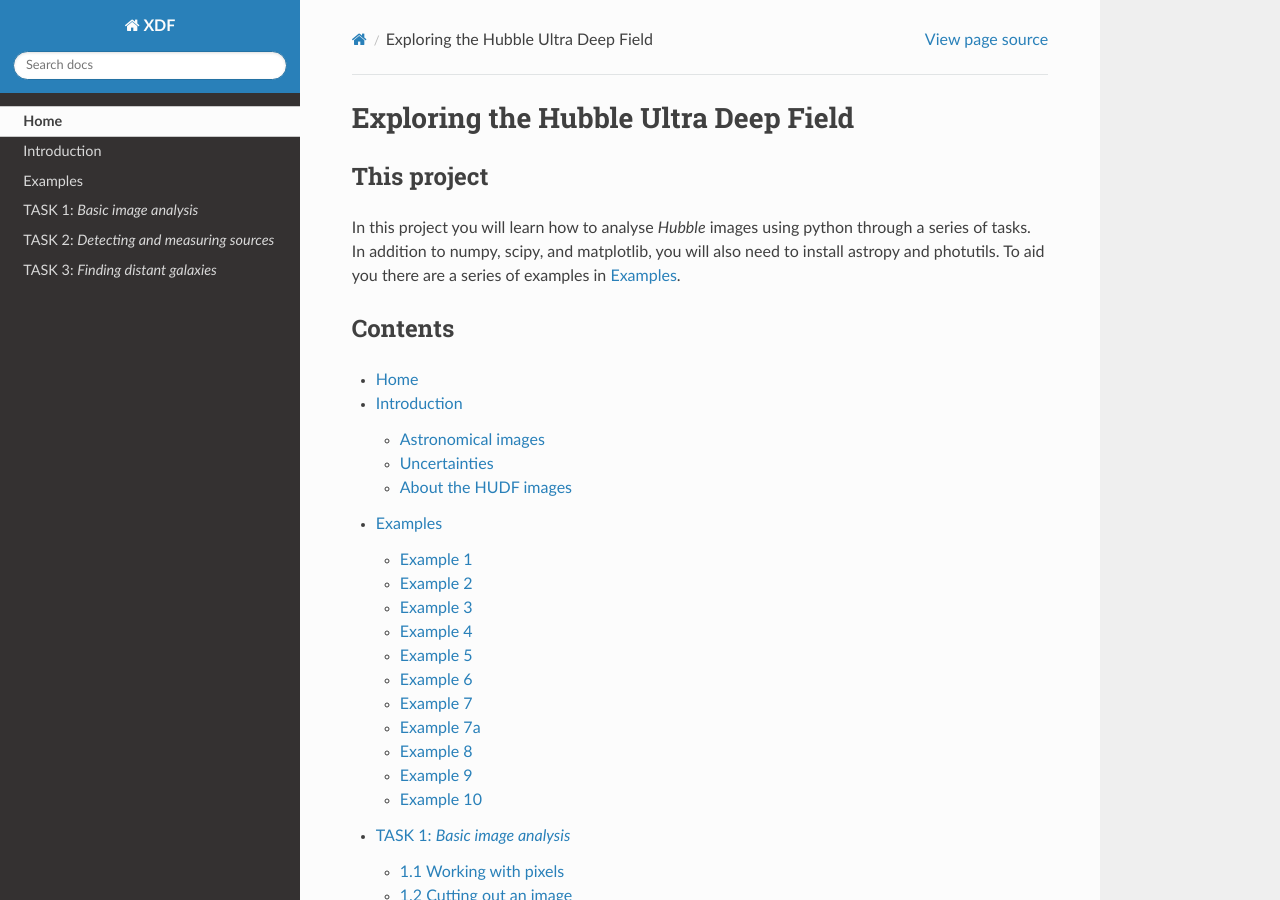
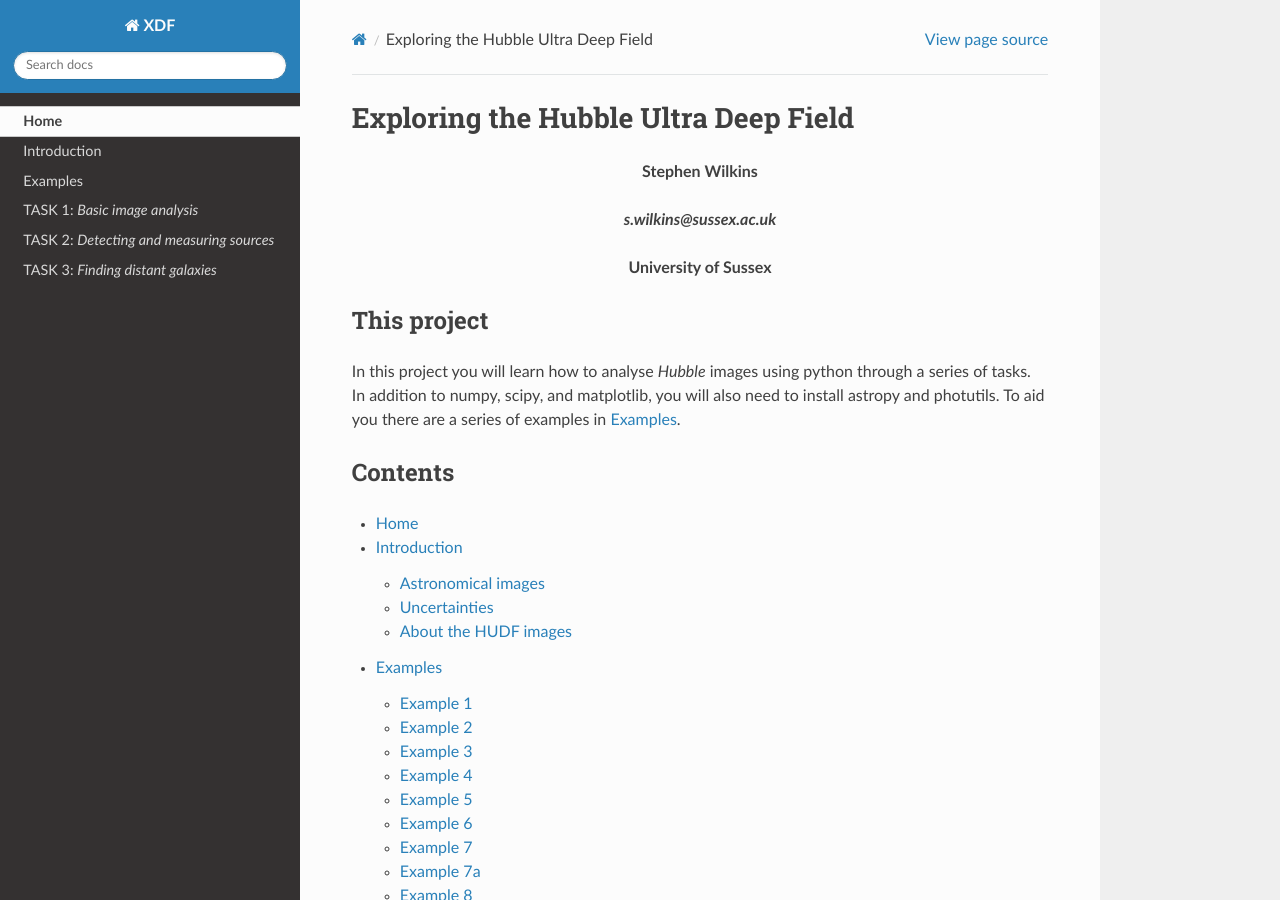
Before and after one commit to ewanbarclay/readthedocs_XDF, a Sphinx documentation site: the page built from docs/index.rst, in a window 1280 px wide and 900 px high. Built offline with Sphinx 7.4.7 and the Read the Docs theme 2.0.0, drawn with Linux system fonts in a browser that asks for light colours; some of the changed lines change nothing that is shown.

Commit message:
Update index.rst

```diff
--- a/docs/index.rst
+++ b/docs/index.rst
@@ -3,11 +3,8 @@ Exploring the Hubble Ultra Deep Field
 #######################################
 
 .. centered:: Stephen Wilkins
-
-  *s.wilkins@sussex.ac.uk*
-
-  University of Sussex
-
+.. centered:: *s.wilkins@sussex.ac.uk*
+.. centered:: University of Sussex
 
 This project
 ------------
```
